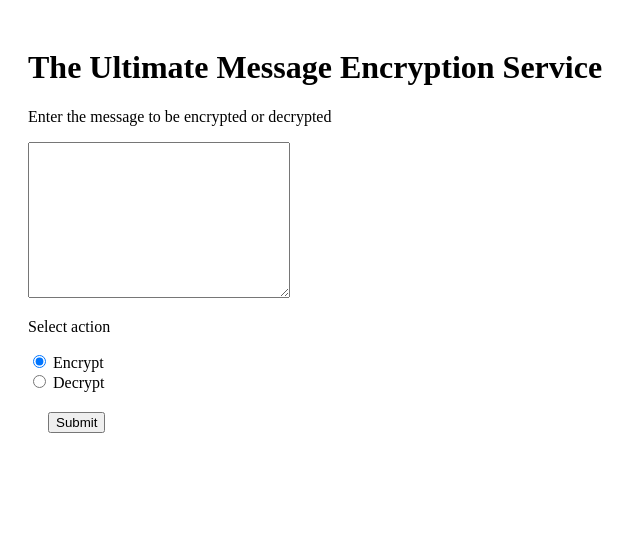
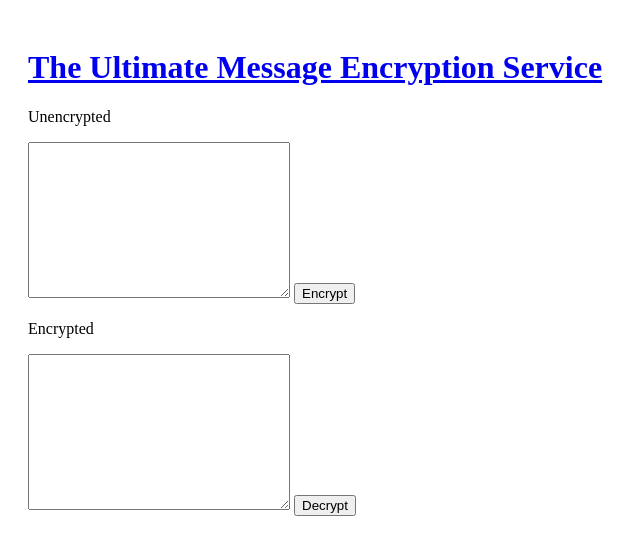
Before and after one commit to AngusOllier/Python-coder, a Flask app: page / in a window 1280 px wide. Shown: the top 555 px of the page, without its empty margins (0-640 px from the left). Run offline with Flask 2, Linux system fonts and the light colour scheme.

Commit message:
Separate actions for encrypt and decrypt
Separate forms also.

```diff
--- a/application.py
+++ b/application.py
@@ -1,19 +1,27 @@
-from flask import Flask, render_template, request
+from flask import Flask, render_template, request, redirect, url_for
 
 application = Flask(__name__)
 
 alphabet = 'abcdefghijklmnopqrstuvwxyzABCDEFGHIJKLMNOPQRSTUVWXYZ'
 
 @application.route('/', methods=['GET'])
-def codec():
-    return render_template('decoder.html')
+def show_form():
+    message = request.args.get('message', '')
+    encrypted = request.args.get('encrypted', '')
+    return render_template('decoder.html', message=message, encrypted=encrypted)
 
 
-@application.route('/', methods=['POST'])
-def do_codec():
-    action = request.form['action']
-    transformed = transform(request.form['message'], action)
-    return render_template('decoder.html', action=action, transformed=transformed)
+@application.route('/encrypt', methods=['POST'])
+def encrypt():
+    message = request.form['message']
+    transformed = transform(message, 'encrypt')
+    return redirect(url_for('show_form', message=message, encrypted=transformed))
+
+@application.route('/decrypt', methods=['POST'])
+def decrypt():
+    encrypted = request.form['encrypted']
+    transformed = transform(encrypted, 'decrypt')
+    return redirect(url_for('show_form', message=transformed, encrypted=encrypted))
 
 
 def transform(message, action, key=3):
--- a/templates/decoder.html
+++ b/templates/decoder.html
@@ -7,34 +7,18 @@
 </head>
 
 <body>
-	<h1>The Ultimate Message Encryption Service </h1>
-	<form method="POST" action="/">
-		<div>
-			<p>Enter the message to be encrypted or decrypted</p>
-			<textarea name="message" rows="10" cols="30"> </textarea>
-		</div>
-		<p>Select action</p>
-		<div>
-			<input type="radio" id="encrypt_button" name="action" value="encrypt" checked="true"></input>
-			<label for="encrypt_button">Encrypt</label>
-		</div>
-		<div>
-			<input type="radio" id="decrypt_button" name="action" value="decrypt"></input>
-			<label for="decrypt_button">Decrypt</label>
-		</div>
-		<div id="submit-div">
-			<input type="submit" value="Submit"></input>
+	<h1><a href="/" >The Ultimate Message Encryption Service</a></h1>
+	<form method="POST" action="/encrypt">
+			<p>Unencrypted</p>
+			<textarea name="message" rows="10" cols="30">{{ message }}</textarea>
+			<input type="submit" value="Encrypt"></input>
+	</form>
+	<form method="POST" action="/decrypt">
+			<p>Encrypted</p>
+			<textarea name="encrypted" rows="10" cols="30">{{ encrypted }}</textarea>
+			<input type="submit" value="Decrypt"></input>
 		</div>
 	</form>
-	{% if transformed %}
-	<h2>{% if action == 'encrypt' %}
-		Encrypted
-		{% else %}
-		Decrypted
-		{% endif %}
-		message</h2>
-	<p>{{ transformed }}</p>
-	{% endif %}
 </body>
 
 </html>
```
